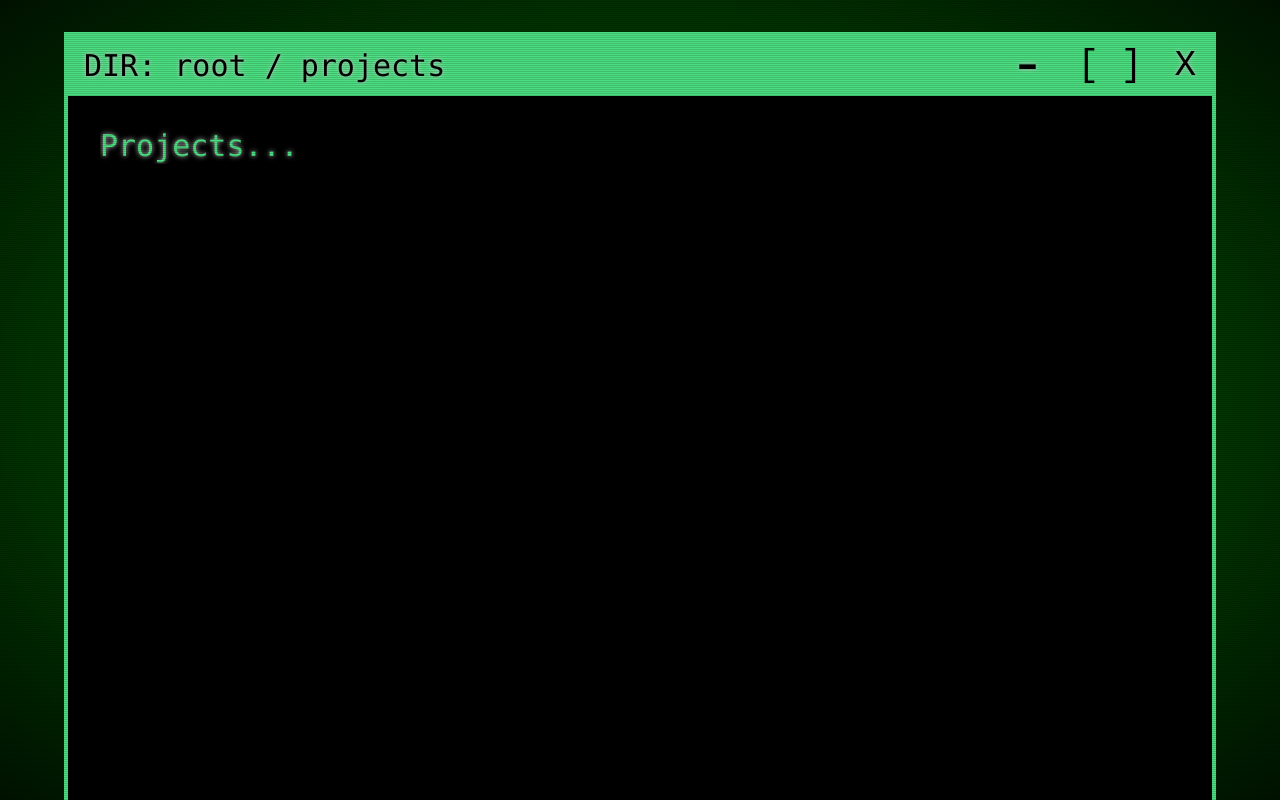
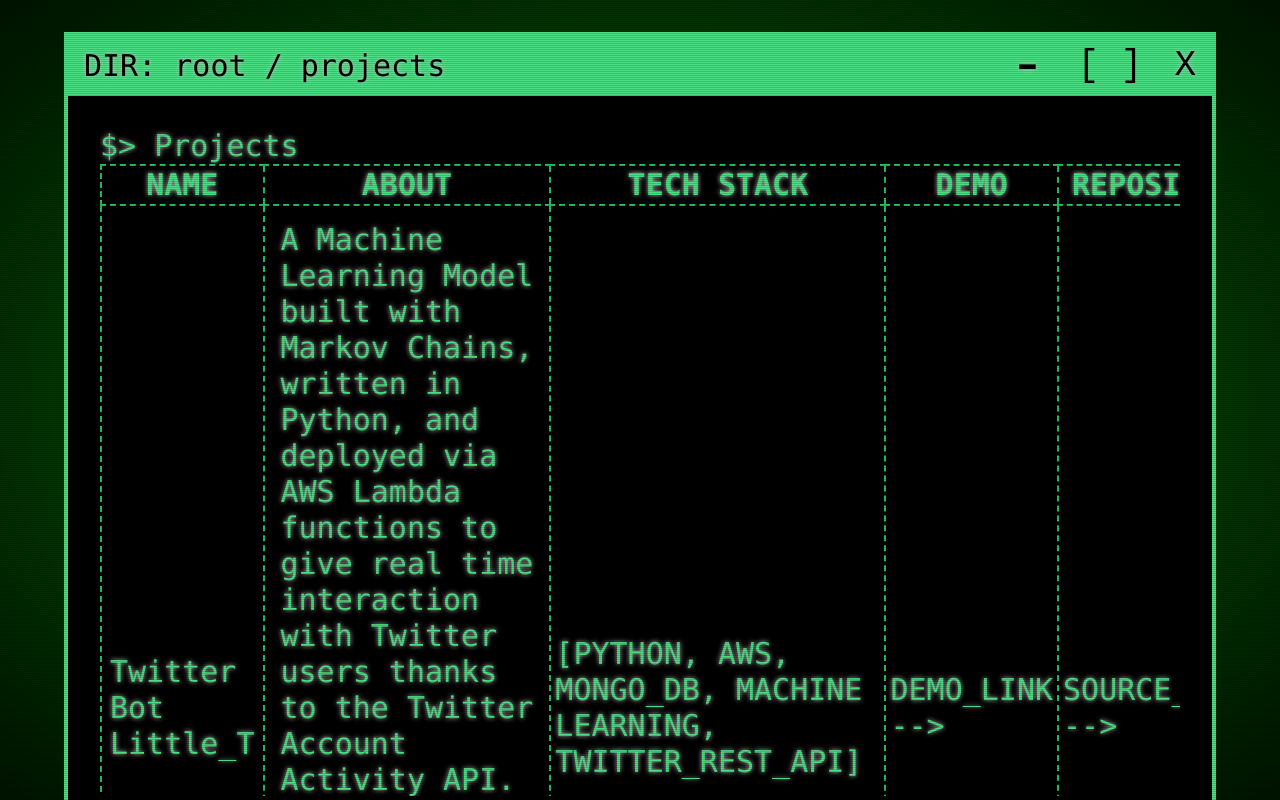
Before and after one commit to McCune1224/McGeocity, a SvelteKit app: page /projects in a window 1280 px wide. Built offline with nearby package versions, Linux system fonts and the light colour scheme.

Commit message:
Project page ported from og portfolio site in terminal table

```diff
--- a/src/routes/+layout.svelte
+++ b/src/routes/+layout.svelte
@@ -22,7 +22,7 @@
 			<nav
 				class="text-black flex gap-8 sm:text-4xl text-xl justify-between items-center mx-4"
 			>
-				<p class="text-md sm:text-3xl font-mono text-black">
+				<p class="text-smol sm:text-3xl font-mono text-black">
 					DIR:
 					{#each paths as path, i}
 						{#if i == 0}
--- a/src/routes/+page.svelte
+++ b/src/routes/+page.svelte
@@ -77,21 +77,21 @@
 			<a
 				class="hover:text-red-500"
 				target="_blank"
-				href="https://bsky.app/profile/mckusa.bsky.social">{"> Bluesky"}</a
+				href="https://bsky.app/profile/mckusa.bsky.social">{"@Bluesky"}</a
 			>
 		</li>
 		<li>
 			<a
 				class="hover:text-red-500"
 				href="https://github.com/mccune1224"
-				target="_blank">{"> Github"}</a
+				target="_blank">{"@Github"}</a
 			>
 		</li>
 		<li>
 			<a
 				class="hover:text-red-500"
 				href="https://mccune1224.substack.com/"
-				target="_blank">{"> Substack"}</a
+				target="_blank">{"@Substack"}</a
 			>
 		</li>
 	</ul>
--- a/src/routes/projects/+page.svelte
+++ b/src/routes/projects/+page.svelte
@@ -1 +1,42 @@
-<div>Projects...</div>
+<script lang="ts">
+	import TerminalTableColumn from "./TerminalTableColumn.svelte";
+</script>
+
+<p class="text-start">$> Projects</p>
+<table class="table-auto">
+	<colgroup>
+		<col span="4" class="border-2 border-dashed border-green-500" />
+	</colgroup>
+	<thead>
+		<tr class="border-dashed border-2 border-green-500">
+			<th>NAME</th>
+			<th>ABOUT</th>
+			<th>TECH STACK</th>
+			<th>DEMO</th>
+			<th>REPOSITORY</th>
+		</tr>
+	</thead>
+	<tbody>
+		<TerminalTableColumn
+			title="Twitter Bot Little_T"
+			body="A Machine Learning Model built with Markov Chains, written in Python, and deployed via AWS Lambda functions to give real time interaction with Twitter users thanks to the Twitter Account Activity API. It uses Twitter's General API for tweet data collection and the popular Python Tweepy library \for interaction with Twitter's API."
+			tags="[PYTHON, AWS, MONGO_DB, MACHINE LEARNING, TWITTER_REST_API]"
+			demo="https://x.com/little_t_bot"
+			url="https://github.com/McCune1224/little-t"
+		/>
+		<TerminalTableColumn
+			title="Betrayal Discord Bot"
+			body="Masque Royale is a battle royale social deduction game where everyone has unique roles and abilities to help them in their interactions. The game is hosted interchangebly between Discord as well as a standalone Web App. Both utilize Golang and share a PostgreSQL Database to ensure syncronized game data. Both the discord and web app are deployed via docker images."
+			tags="[GO, POSTGRESQL, DOCKER, DISCORD_REST_API]"
+			demo="https://github.com/McCune1224/betrayal"
+			url="https://github.com/McCune1224/betrayal"
+		/>
+		<TerminalTableColumn
+			title="Kusa Data"
+			body="Kusa Data is a web app that utilizes the Start.gg GraphQL API to quickly find Smash Bros Ultimate Tournaments. It provides utilizes Redis to cache often searched results to minimize wait time and allow for optimal response times. This web app also allows to view player profiles to quickly see their tournament history and placements."
+			tags="[TYPESCRIPT, REDIS, GRAPH-SQL, START_GG_REST_API]"
+			demo="https://kusa-data.vercel.app/"
+			url="https://github.com/McCune1224/kusa-data"
+		/>
+	</tbody>
+</table>
--- /dev/null
+++ b/src/routes/projects/TerminalTableColumn.svelte
@@ -0,0 +1,22 @@
+<script lang="ts">
+	const {
+		title,
+		body,
+		tags,
+		demo,
+		url,
+	}: { title: string; body: string; tags: string; demo: string; url: string } =
+		$props();
+</script>
+
+<tr class="border-dashed border-2 border-green-500">
+	<td class="p-2">{title}</td>
+	<td class="p-4">{body}</td>
+	<td class="p-1">{tags}</td>
+	<td class="p-1 hover:text-red-400">
+		<a target="_blank" href={demo}>DEMO_LINK --></a></td
+	>
+	<td class="p-1 hover:text-red-400">
+		<a target="_blank" href={url}>SOURCE_CODE --></a></td
+	>
+</tr>
```
